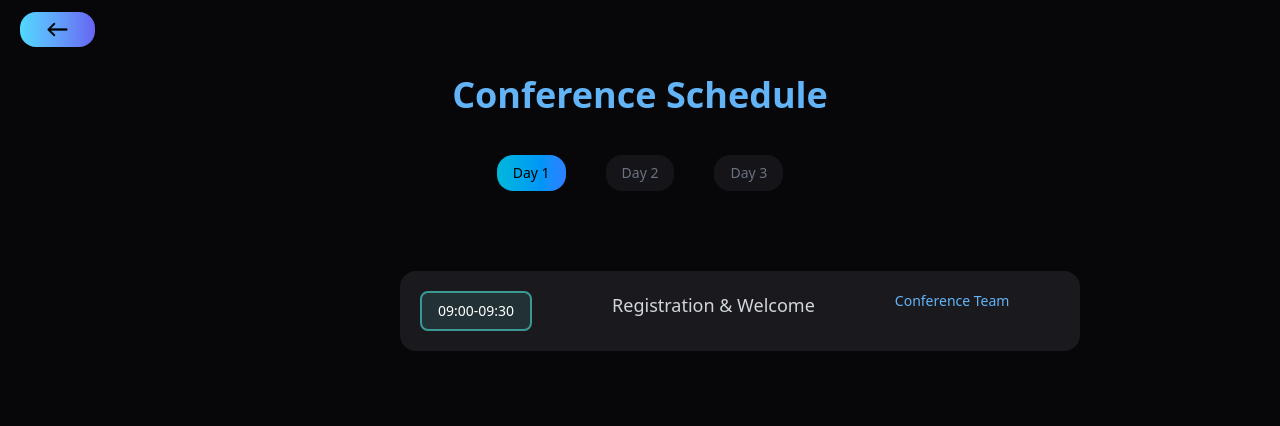
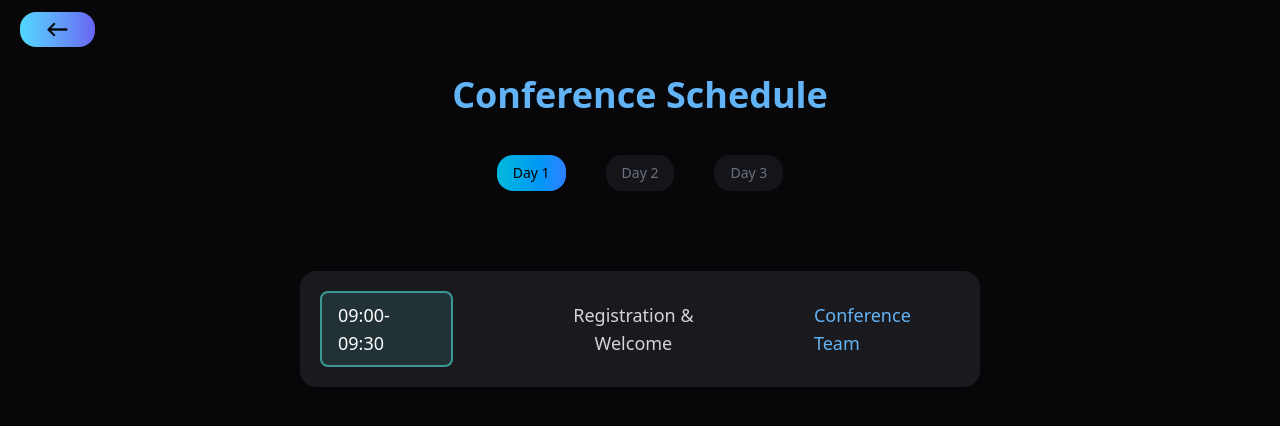
Before and after one commit to Samuel-joseph05/chain-submmit, a React (Vite) app: page /schedule in a window 1280 px wide. Shown: the top 426 px of the page. Built offline with nearby package versions, Linux system fonts and the light colour scheme.

Commit message:
style(ui): adjust padding, margin, and component styles

```diff
--- a/src/AboutPage.jsx
+++ b/src/AboutPage.jsx
@@ -26,7 +26,7 @@ function AboutPage() {
         </h1>
       </div>{" "}
       <div className="flex ml-5 md:ml-20 ">
-        <div className="md:h-110 md:w-1.5 h-190 w-2.5 bg-linear-to-r from-blue-500 to-purple-600 rounded-2xl"></div>
+        <div className="md:h-110 md:w-1.5  w-2.5 bg-linear-to-r from-blue-500 to-purple-600 rounded-2xl"></div>
         <div className="text-white p-10 pt-4 text-lg">
           <p>
             Join the world's leading experts in Al and blockchain technology for{" "}
--- a/src/Schedule.jsx
+++ b/src/Schedule.jsx
@@ -63,18 +63,21 @@ function Schedule() {
           </button>
         ))}
       </div>
-
-      <div className=" flex md:gap-20  md:w-170 w-80  md:ml-100 ml-3  mt-20   md:p-5   py-2 px-4 bg-[#1a1a1e] rounded-2xl  text-sm">
-        <p className="border-2 border-solid border-[#3a9994]  bg-[#223136] rounded-lg text-white  text-sm md:px-4 px-3 py-2   hover:shadow shadow-blue-400">
+<div className=" flex justify-center mt-20  ">
+  <div className=" flex justify-center items-center gap-5  md:gap-20  md:w-170 w-90    md:p-5  px-5 py-2   bg-[#1a1a1e] rounded-2xl  text-sm">
+        <p className=" border-2 border-solid border-[#3a9994]  bg-[#223136] rounded-lg text-white  text-sm md:text-lg md:px-4 px-3 py-2   hover:shadow shadow-blue-400">
           {currentDay.time}
         </p>
-        <p className="text-gray-300 md:text-lg text-center text-sm ">
+        <p className="text-gray-300 md:text-lg text-center text-sm  ">
           {" "}
           {currentDay.content}
           {}
         </p>
-        <p className="text-[#62b4f6]">{currentDay.subject}</p>
+        <p className="text-[#62b4f6] md:text-lg ">{currentDay.subject}</p>
       </div>
+
+</div>
+
     </div>
   );
 }
```
